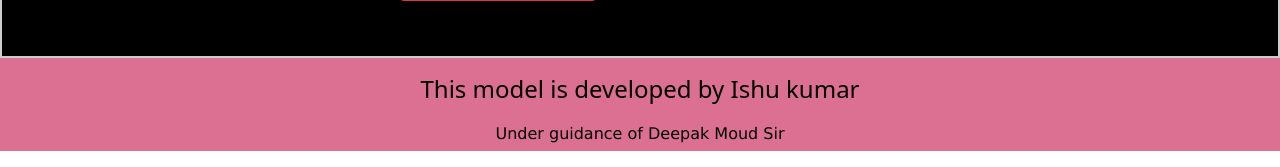
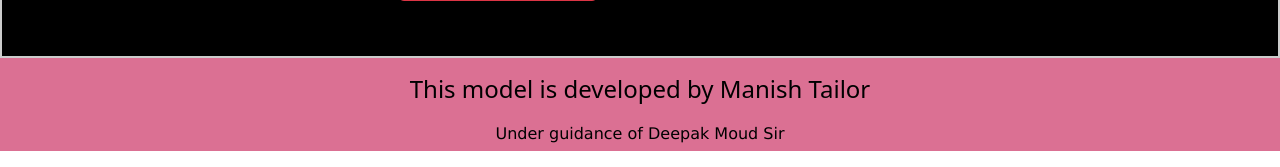
Before and after one commit to manishtailor106/Churn_modeling, a Flask app: page / in a window 1280 px wide. Shown: the part 1069-1236 px from the top of the page. Run offline with Flask 2, Linux system fonts and the light colour scheme; parts of the project's set-up code (start-up, migrations or seed data) failed here and were passed over.

Commit message:
Update index.html

```diff
--- a/templates/index.html
+++ b/templates/index.html
@@ -171,7 +171,7 @@
 
     <div class="tail">
         <h4>
-            This model is developed by Ishu kumar
+            This model is developed by Manish Tailor
         </h4>
         <p>
             Under guidance of Deepak Moud Sir
```
